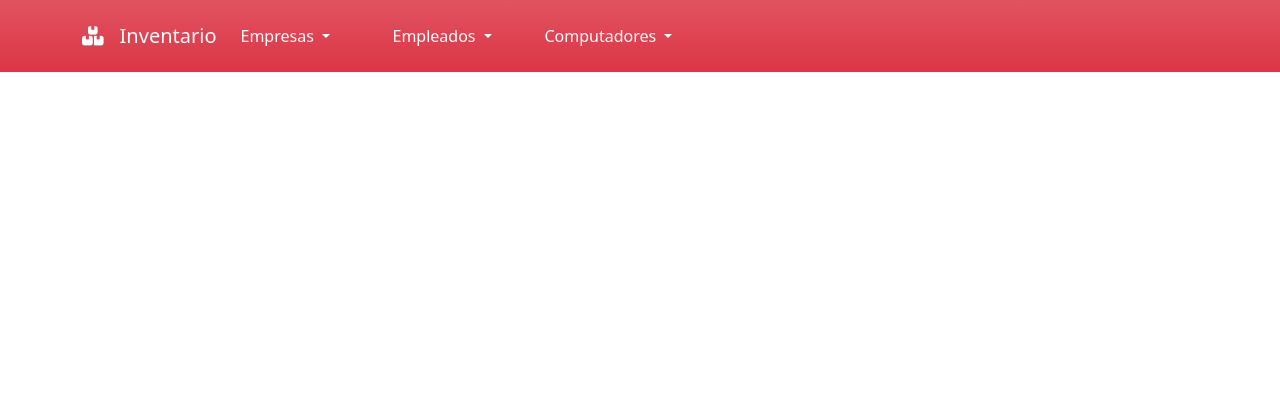
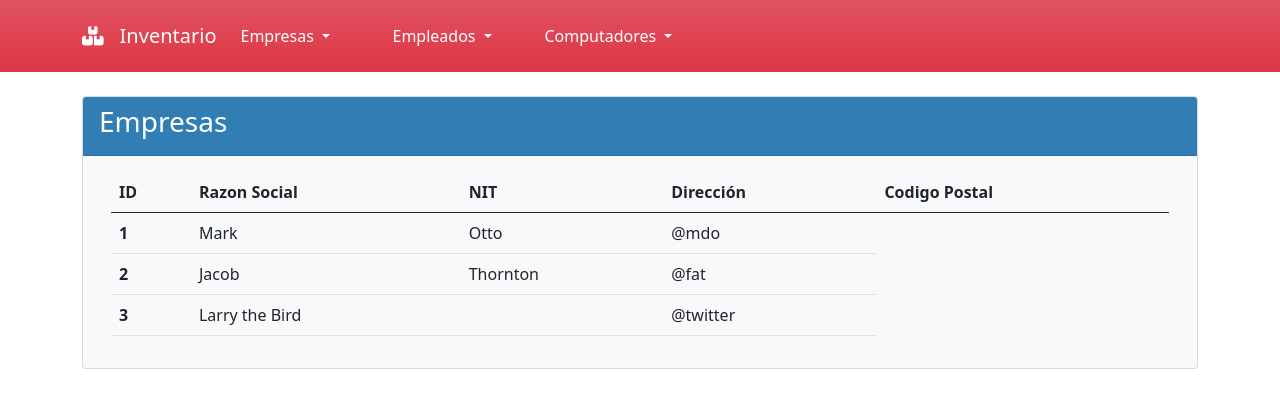
Before and after one commit to S4NT1A6O/INVENTARIO_EQUIPOS, a PHP site: page /inventario_equipos/Views/Empresa/Empresas.php in a window 1280 px wide. Shown: the top 408 px of the page. Run offline with PHP 8.4, Linux system fonts and the light colour scheme; some libraries are stand-ins or nearby versions.

Commit message:
Lates changes 24-12-2021

```diff
--- a/Config/Config.php
+++ b/Config/Config.php
@@ -1,7 +1,4 @@
 <?php
 
 // Ruta raiz del proyecto
-const URL = 'http://localhost/InventarioEquipos/';
-
-
-?>
+// const URL = 'http://localhost/inventario_equipos/';
--- a/Index.php
+++ b/Index.php
@@ -1,3 +1,4 @@
 <?php
-    require_once("Config/Config.php");
-    require_once("Views/Menu/Menu.php");
+
+    require_once('./Config/Config.php');
+    require_once('./Views/Menu/Menu.php');
--- a/Views/Components/NavbarGeneral.php
+++ b/Views/Components/NavbarGeneral.php
@@ -1,7 +1,10 @@
+<?php
+    const URL = 'http://localhost/inventario_equipos/';
+?>
 <nav class="navbar navbar-expand-lg navbar-dark bg-danger bg-gradient" >
     <div class="container-sm">
         <i class="fas fa-boxes" style="color:#FFFFFF; font-size: larger;" >
-        <a class="navbar-brand " href="<?= URL ?>Menu"></i>
+        <a class="navbar-brand " href="<?= URL ?>Index.php"></i>
             Inventario
         </a>
         <button class="navbar-toggler" type="button" data-bs-toggle="collapse" data-bs-target="#navbarNavDropdown" aria-controls="navbarNavDropdown" aria-expanded="false" aria-label="Toggle navigation">
@@ -15,8 +18,8 @@
                     Empresas
                     </a>
                     <ul class="dropdown-menu" aria-labelledby="navbarDropdownMenuLink" >
-                        <li><a style="color:#000000;" class="dropdown-item" href="<?= URL ?>Views/Empresa/RegistroEmpresa.php">Regitro Empresa</a></li>
-                        <li><a style="color:#000000;" class="dropdown-item" href="<?= URL ?>Views/Empresa/Empresas.php">Empresas Registradas</a></li>
+                        <li><a style="color:#000000;" class="dropdown-item" href="<?= URL; ?>Views/Empresa/RegistroEmpresa.php">Regitro Empresa</a></li>
+                        <li><a style="color:#000000;" class="dropdown-item" href="<?= URL; ?>Views/Empresa/Empresas.php">Empresas Registradas</a></li>
                     </ul>
                 </li>
 
@@ -25,8 +28,8 @@
                     Empleados
                     </a>
                     <ul class="dropdown-menu" aria-labelledby="navbarDropdownMenuLink">
-                        <li><a style="color:#000000;" class="dropdown-item" href="#">Registro Empleado</a></li>
-                        <li><a style="color:#000000;" class="dropdown-item" href="#">Empleados Resgistrados</a></li>
+                        <li><a style="color:#000000;" class="dropdown-item" href="<?= URL; ?>Views/Empleado/RegistroEmpleado">Registro Empleado</a></li>
+                        <li><a style="color:#000000;" class="dropdown-item" href="<?= URL; ?>Views/">Empleados Resgistrados</a></li>
                     </ul>
                 </li>
 
--- a/Views/Empresa/Empresas.php
+++ b/Views/Empresa/Empresas.php
@@ -1,7 +1,7 @@
 <!doctype html>
 <html lang="es">
     <head>
-        <title>Registro de Empresas</title>
+        <title>Empresas Registradas</title>
         <!-- Required meta tags -->
         <meta charset="utf-8">
         <meta name="viewport" content="width=device-width, initial-scale=1, shrink-to-fit=no">
@@ -13,12 +13,53 @@
         <!-- Menu de Navegación -->
         <?php
             require_once('../Components/NavbarGeneral.php');
+            require_once('../../Config/Config.php');
         ?>
+
         <!-- Page Content -->
-        <div class="container-md">
-            <div class="row">
-                <div class="col-xs|sm|md|lg|xl-1-12">
+        <div class="container-sm">
+            <br>
+            <div class="card text-dark bg-light">
+                <div class="card-header" style="background-color:#317EB5; color:#FFFFFF;">
+                    <h3 class="card-title">Empresas</h3>
+                </div>
+                <div class="card-body">
+                    <div class="container-sm">
+                        <form action="" method="post">
 
+                            <table class="table">
+                                <thead>
+                                    <tr>
+                                        <th scope="col"> ID </th>
+                                        <th scope="col"> Razon Social </th>
+                                        <th scope="col"> NIT </th>
+                                        <th scope="col"> Dirección </th>
+                                        <th scope="col"> Codigo Postal </th>
+                                    </tr>
+                                </thead>
+                                <tbody>
+                                    <tr>
+                                    <th scope="row">1</th>
+                                    <td>Mark</td>
+                                    <td>Otto</td>
+                                    <td>@mdo</td>
+                                    </tr>
+                                    <tr>
+                                    <th scope="row">2</th>
+                                    <td>Jacob</td>
+                                    <td>Thornton</td>
+                                    <td>@fat</td>
+                                    </tr>
+                                    <tr>
+                                    <th scope="row">3</th>
+                                    <td colspan="2">Larry the Bird</td>
+                                    <td>@twitter</td>
+                                    </tr>
+                                </tbody>
+                            </table>
+
+                        </form>
+                    </div>
                 </div>
             </div>
         </div>
--- a/Views/Empresa/RegistroEmpresa.php
+++ b/Views/Empresa/RegistroEmpresa.php
@@ -14,6 +14,7 @@
         <?php
             require_once('../Components/NavbarGeneral.php');
         ?>
+
         <!-- Page Content -->
         <div class="container-sm">
             <br>
```
